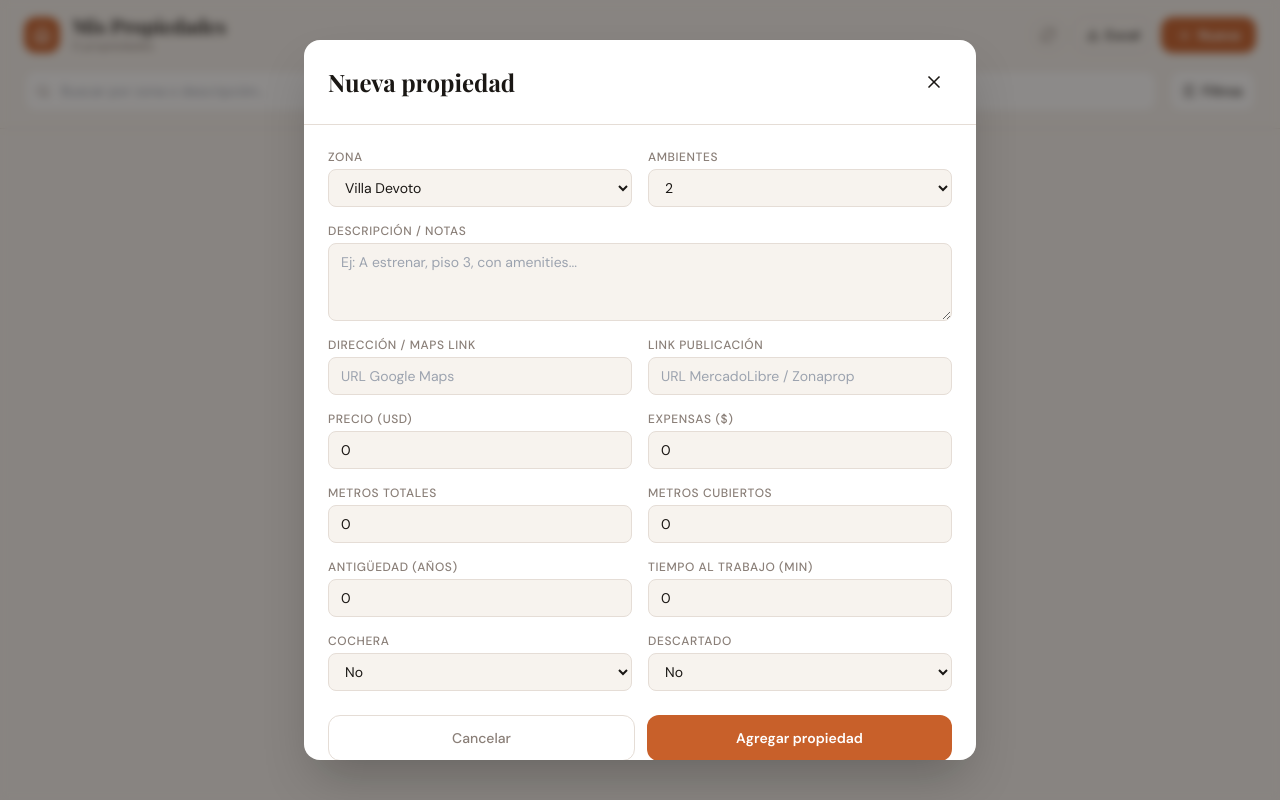
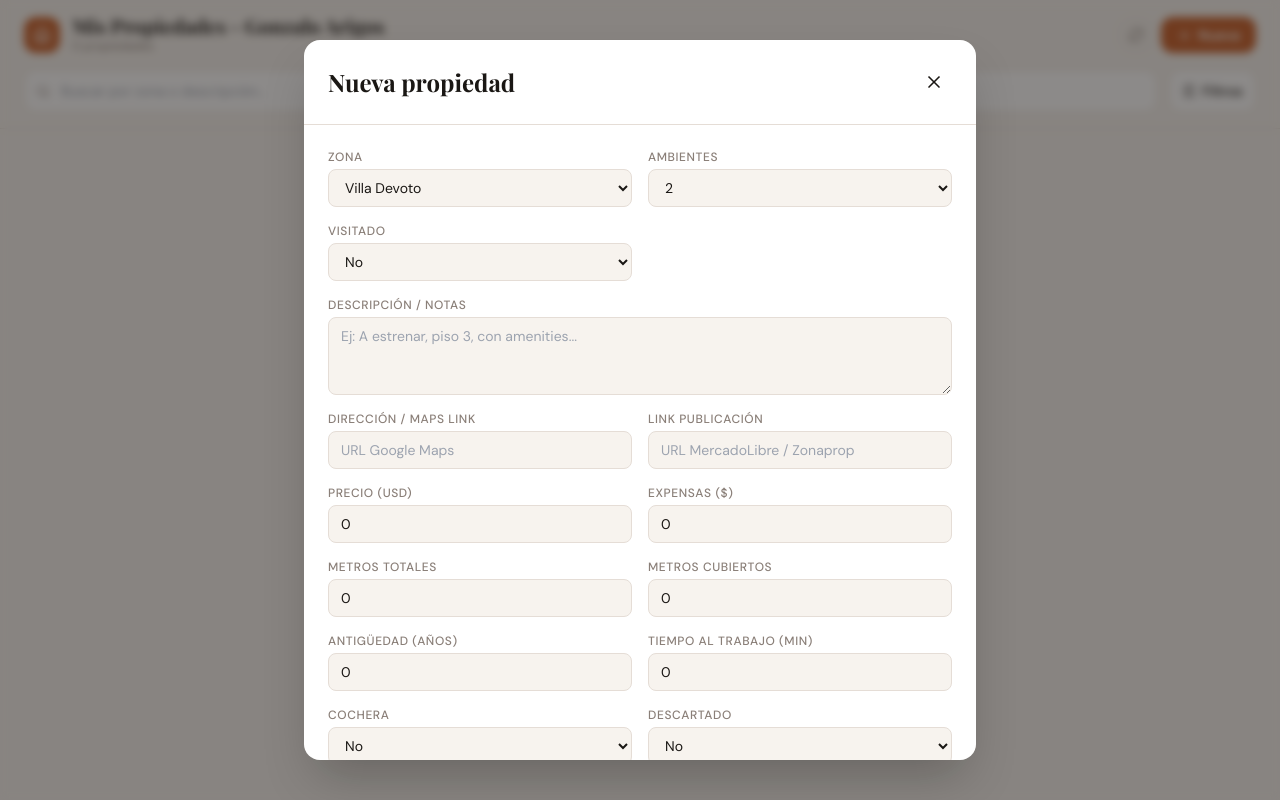
Before and after one commit to GonzaloArigos/mis-propiedades, a Next.js app: page / in a window 1280 px wide. Both pictures are taken after a click on the button "Nueva". Built offline with nearby package versions, Linux system fonts and the light colour scheme.

Commit message:
Se agrega columna Visitado

```diff
--- a/app/page.tsx
+++ b/app/page.tsx
@@ -20,6 +20,7 @@ interface Property {
   tiempoAlTrabajo: number;
   descartado: string;
   motivo: string;
+  visitado: string;
 }
 
 type SortKey = 'precio' | 'metrosCubiertos' | 'tiempoAlTrabajo' | 'zona';
@@ -46,6 +47,7 @@ export default function Page() {
     try {
       const res = await fetch('/api/properties');
       const data = await res.json();
+      console.log('Loaded properties:', data);
       setProperties(Array.isArray(data) ? data : []);
     } catch (e) {
       console.error('Failed to load properties:', e);
@@ -130,7 +132,7 @@ export default function Page() {
               </div>
               <div>
                 <h1 className="font-display text-xl font-bold leading-none" style={{ color: 'var(--dark)' }}>
-                  Mis Propiedades
+                  Mis Propiedades - Gonzalo Arigos
                 </h1>
                 <p className="text-xs mt-0.5" style={{ color: 'var(--muted)' }}>
                   {filtered.length} propiedades{avgPrice > 0 ? ` · Promedio USD ${avgPrice.toLocaleString()}` : ''}
@@ -147,14 +149,6 @@ export default function Page() {
               >
                 <RefreshCw size={16} style={{ color: 'var(--muted)' }} />
               </button>
-              <a
-                href="/Deptos.xlsx"
-                download
-                className="hidden sm:flex items-center gap-1.5 px-3 py-2 rounded-xl border text-sm font-medium transition-colors hover:bg-white"
-                style={{ borderColor: 'var(--border)', color: 'var(--dark)' }}
-              >
-                <Download size={14} /> Excel
-              </a>
               <button
                 onClick={() => { setEditTarget(null); setShowForm(true); }}
                 className="flex items-center gap-1.5 px-4 py-2 rounded-xl text-sm font-semibold text-white transition-all hover:opacity-90"
@@ -225,6 +219,7 @@ export default function Page() {
               >
                 {sortAsc ? '↑ Ascendente' : '↓ Descendente'}
               </button>
+
               <label className="flex items-center gap-2 px-3 py-2 rounded-xl border cursor-pointer text-sm font-medium transition-colors hover:bg-white" style={selectStyle}>
                 <input
                   type="checkbox"
--- a/components/PropertyCard.tsx
+++ b/components/PropertyCard.tsx
@@ -17,6 +17,7 @@ interface Property {
   tiempoAlTrabajo: number;
   descartado: string;
   motivo: string;
+  visitado: string;
 }
 
 interface Props {
@@ -90,6 +91,16 @@ export default function PropertyCard({ property: p, index, onEdit, onDelete }: P
             )}
           </div>
         </div>
+        {
+          p.visitado === 'SI' ? (
+            <div className="text-xs px-3 py-2 rounded-lg bg-green-50 text-green-500 font-medium">
+              ✓ Visitado
+            </div>
+          ) : (
+            <div className="text-xs px-3 py-2 rounded-lg bg-gray-50 text-gray-500 font-medium">
+              ✗ No visitado
+            </div>
+          )}
 
         {/* Description */}
         {p.descripcion && (
--- a/components/PropertyForm.tsx
+++ b/components/PropertyForm.tsx
@@ -18,6 +18,7 @@ interface Property {
   tiempoAlTrabajo: number;
   descartado: string;
   motivo: string;
+  visitado: string;
 }
 
 const ZONAS = ['Villa Devoto', 'Villa Urquiza', 'Villa Ballester', 'San Martin', 'Saavedra', 'Villa Pureyredon', 'Otra'];
@@ -37,6 +38,7 @@ const EMPTY: Omit<Property, 'id'> = {
   tiempoAlTrabajo: 0,
   descartado: 'NO',
   motivo: '',
+  visitado: 'NO',
 };
 
 // Defined OUTSIDE the component — if inside, React remounts the element
@@ -92,6 +94,13 @@ export default function PropertyForm({ initial, onSave, onClose }: Props) {
           <Field label="Ambientes">
             <select className={inputClass} style={inputStyle} value={form.ambientes} onChange={e => set('ambientes', Number(e.target.value))}>
               {[1,2,3,4,5].map(n => <option key={n} value={n}>{n}</option>)}
+            </select>
+          </Field>
+
+          <Field label="Visitado">
+            <select className={inputClass} style={inputStyle} value={form.visitado} onChange={e => set('visitado', e.target.value)}>
+              <option value="NO">No</option>
+              <option value="SI">Sí</option>
             </select>
           </Field>
 
--- a/lib/sheets.ts
+++ b/lib/sheets.ts
@@ -16,20 +16,22 @@ export interface Property {
   tiempoAlTrabajo: number;
   descartado: string;
   motivo: string;
+  visitado: string;
 }
 
 const SHEET_ID = process.env.GOOGLE_SHEET_ID!;
 const SHEET_NAME = 'Propiedades';
 
-// Headers in order — must match the sheet columns exactly
 const HEADERS = [
   'Zona', 'Descripción', 'Dirección', 'Link', 'Ambientes', 'Precio',
   'Expensas', 'Cochera', 'Antigüedad', 'Metros Totales', 'Metros Cubiertos',
-  'Tiempo al trabajo', 'Descartado', 'MOTIVO',
+  'Tiempo al trabajo', 'Descartado', 'MOTIVO', 'Visitado'
 ];
 
+// Derive the last column letter from HEADERS length — no more hardcoded "N"
+const LAST_COL = String.fromCharCode(64 + HEADERS.length); // 15 cols = "O"
+
 function getAuth() {
-  // Vercel stores the JSON key as a single env var string
   const credentials = JSON.parse(process.env.GOOGLE_SERVICE_ACCOUNT_JSON!);
   return new google.auth.GoogleAuth({
     credentials,
@@ -45,7 +47,7 @@ async function getSheets() {
 function rowToProperty(row: string[], id: number): Property {
   const [zona, descripcion, direccion, link, ambientes, precio, expensas,
     cochera, antiguedad, metrosTotales, metrosCubiertos, tiempoAlTrabajo,
-    descartado, motivo] = row;
+    descartado, motivo, visitado] = row;
   return {
     id,
     zona: zona ?? '',
@@ -62,6 +64,7 @@ function rowToProperty(row: string[], id: number): Property {
     tiempoAlTrabajo: Number(tiempoAlTrabajo ?? 0),
     descartado: descartado ?? 'NO',
     motivo: motivo ?? '',
+    visitado: visitado ?? 'NO',
   };
 }
 
@@ -71,7 +74,7 @@ function propertyToRow(p: Omit<Property, 'id'>): string[] {
     String(p.ambientes), String(p.precio), String(p.expensas),
     p.cochera, String(p.antiguedad), String(p.metrosTotales),
     String(p.metrosCubiertos), String(p.tiempoAlTrabajo),
-    p.descartado, p.motivo,
+    p.descartado, p.motivo, p.visitado,
   ];
 }
 
@@ -79,7 +82,7 @@ export async function ensureHeaders() {
   const sheets = await getSheets();
   const res = await sheets.spreadsheets.values.get({
     spreadsheetId: SHEET_ID,
-    range: `${SHEET_NAME}!A1:N1`,
+    range: `${SHEET_NAME}!A1:${LAST_COL}1`,
   });
   const firstRow = res.data.values?.[0];
   if (!firstRow || firstRow[0] !== 'Zona') {
@@ -96,7 +99,7 @@ export async function readProperties(): Promise<Property[]> {
   const sheets = await getSheets();
   const res = await sheets.spreadsheets.values.get({
     spreadsheetId: SHEET_ID,
-    range: `${SHEET_NAME}!A2:N`,
+    range: `${SHEET_NAME}!A2:${LAST_COL}`,  // was hardcoded to N
   });
   const rows = res.data.values ?? [];
   return rows
@@ -106,10 +109,9 @@ export async function readProperties(): Promise<Property[]> {
 
 export async function writeProperties(properties: Property[]): Promise<void> {
   const sheets = await getSheets();
-  // Clear existing data rows (keep header)
   await sheets.spreadsheets.values.clear({
     spreadsheetId: SHEET_ID,
-    range: `${SHEET_NAME}!A2:N`,
+    range: `${SHEET_NAME}!A2:${LAST_COL}`,  // was hardcoded to N
   });
   if (properties.length === 0) return;
   await sheets.spreadsheets.values.update({
```
